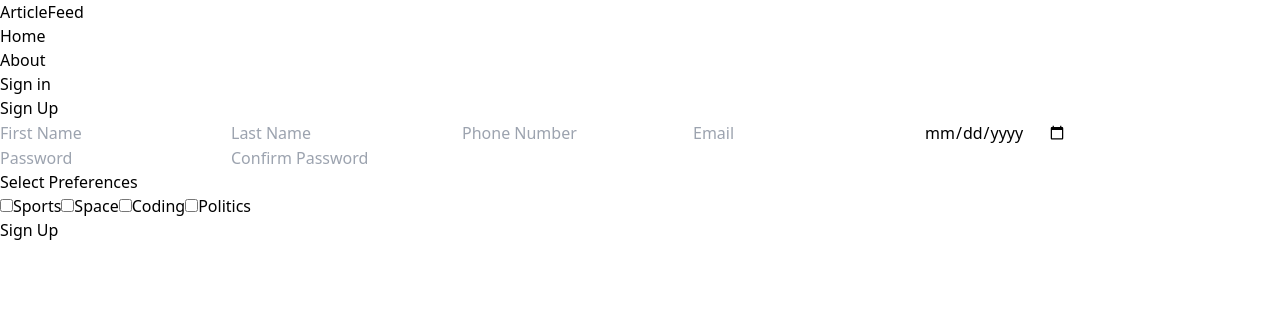
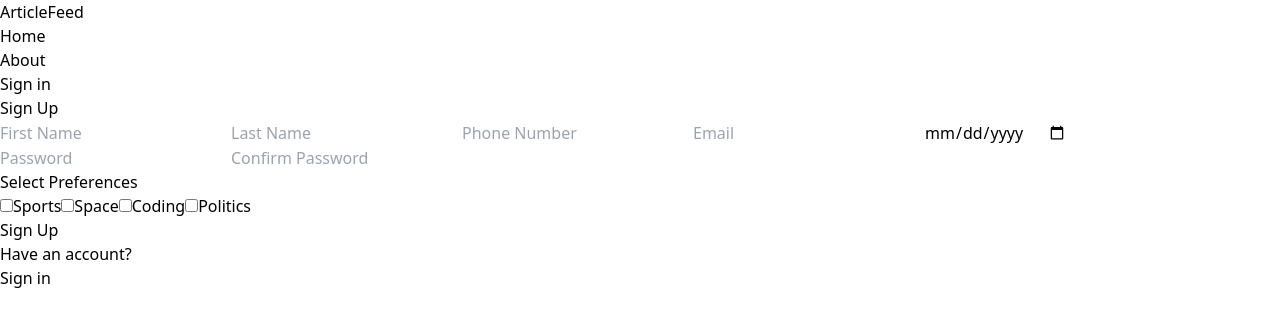
Before and after one commit to AmanPachauria/ArticleFeed, a React (Vite) app in the folder client/: page /sign-up in a window 1280 px wide. Shown: the top 326 px of the page. Built offline with nearby package versions, Linux system fonts and the light colour scheme.

Commit message:
add Profile Private route

```diff
--- a/client/src/App.jsx
+++ b/client/src/App.jsx
@@ -5,6 +5,8 @@ import SignIn from "./pages/SignIn";
 import SignUp from "./pages/SignUp";
 import About from "./pages/About";
 import Header from './components/Header';
+import Profile from './pages/Profile';
+import PrivateRoute from './components/PrivateRoute';
 
 export default function App() {
   return (
@@ -15,6 +17,9 @@ export default function App() {
            <Route path='/sign-in' element={<SignIn />} />
            <Route path='/sign-up' element={<SignUp />} />
            <Route path='/about' element={<About />} />
+           <Route element={<PrivateRoute />}>
+              <Route path='/profile' element={<Profile />} />
+           </Route>
        </Routes>
     </BrowserRouter>
   );
--- a/client/src/components/Header.jsx
+++ b/client/src/components/Header.jsx
@@ -1,6 +1,8 @@
 import { Link } from 'react-router-dom';
+import { useSelector } from 'react-redux';
 
 export default function Header() {
+  const { currentUser } = useSelector( (state) => state.user);
   return (
     <header className='bg-gradient-to-r from-indigo-600 to-purple-600 shadow-md text-white'>
       <div className='flex justify-between items-center max-w-6xl mx-auto p-3'>
@@ -17,8 +19,11 @@ export default function Header() {
           <Link to='/about' className='text-white hover:underline'>
             <li className='hidden sm:inline'>About</li>
           </Link>
-          <Link to='/sign-in' className='text-white hover:underline'>
-            <li>Sign in</li>
+          <Link to='/profile' className='text-white hover:underline'>
+            { currentUser ?
+               (<img className='rounded-full h-7 w-7 object-cover' src={currentUser.avatar} alt='prorfile' />
+               ) : (
+               <li className='text-slate-700 hover:underline'>Sign in</li>)}
           </Link>
         </ul>
       </div>
--- /dev/null
+++ b/client/src/components/PrivateRoute.jsx
@@ -0,0 +1,7 @@
+import { useSelector } from 'react-redux';
+import { Outlet, Navigate } from 'react-router-dom';
+
+export default function PrivateRoute() {
+    const { currentUser } = useSelector((state) => state.user);
+    return currentUser ? <Outlet /> : <Navigate to='/sign-in' />;
+}
--- /dev/null
+++ b/client/src/pages/Profile.jsx
@@ -0,0 +1,7 @@
+import React from 'react'
+
+export default function Profile() {
+  return (
+    <div>Profile</div>
+  )
+}
--- a/client/src/pages/SignIn.jsx
+++ b/client/src/pages/SignIn.jsx
@@ -1,5 +1,5 @@
 import React, { useState } from "react";
-import { useNavigate } from "react-router-dom";
+import { Link, useNavigate } from "react-router-dom";
 import { useDispatch, useSelector } from "react-redux";
 import {
   signInStart,
@@ -82,6 +82,14 @@ export default function SignIn() {
           >
             {loading ? "Loading..." : "Sign In"}
           </button>
+
+          <div className="flex gap-2 mt-5">
+            <p>Dont have an account?</p>
+            <Link to={"/sign-up"}>
+              <span className="text-blue-700">Sign up</span>
+            </Link>
+          </div>
+          {error && <p className="text-red-500 mt-5">{error}</p>}
         </form>
       </div>
     </div>
--- a/client/src/pages/SignUp.jsx
+++ b/client/src/pages/SignUp.jsx
@@ -1,21 +1,25 @@
-import React, { useState } from 'react';
-import { useNavigate } from 'react-router-dom';
+import React, { useState } from "react";
+import { Link, useNavigate } from "react-router-dom";
 import { useDispatch, useSelector } from "react-redux";
-import { signUpStart, signUpSuccess, signUpFailure } from '../redux/user/userSlice';
+import {
+  signUpStart,
+  signUpSuccess,
+  signUpFailure,
+} from "../redux/user/userSlice";
 
 const SignUp = () => {
   const [formData, setFormData] = useState({
-    userFirstName: '',
-    userLastName: '',
-    phoneNumber: '',
-    email: '',
-    dateOfBirth: '',
-    password: '',
-    confirmPassword: '',
+    userFirstName: "",
+    userLastName: "",
+    phoneNumber: "",
+    email: "",
+    dateOfBirth: "",
+    password: "",
+    confirmPassword: "",
     preferences: [],
   });
 
-  const { error, loading } = useSelector( (state) => state.user);
+  const { error, loading } = useSelector((state) => state.user);
   const navigate = useNavigate();
   const dispatch = useDispatch();
 
@@ -24,7 +28,9 @@ const SignUp = () => {
       if (prevData.preferences.includes(preference)) {
         return {
           ...prevData,
-          preferences: prevData.preferences.filter((item) => item !== preference),
+          preferences: prevData.preferences.filter(
+            (item) => item !== preference
+          ),
         };
       } else {
         return {
@@ -48,23 +54,23 @@ const SignUp = () => {
     console.log(formData);
     try {
       dispatch(signUpStart());
-        const response = await fetch('/server/auth/signup', {
-          method: 'POST',
+      const response = await fetch("/server/auth/signup", {
+        method: "POST",
         headers: {
-            'Content-Type': 'application/json',
+          "Content-Type": "application/json",
         },
         body: JSON.stringify(formData),
       });
 
       const data = await response.json();
 
-        if( data.success === false ) {
+      if (data.success === false) {
         dispatch(signUpFailure(data.message));
         return;
       }
 
       dispatch(signUpSuccess(data));
-        navigate('/sign-in');
+      navigate("/sign-in");
     } catch (error) {
       dispatch(signUpFailure(Data.message));
     }
@@ -146,15 +152,14 @@ const SignUp = () => {
           />
 
           <div className="space-y-2">
-
             <h5 className="text-lg font-semibold mb-2">Select Preferences</h5>
 
             <label className="flex items-center">
               <input
                 type="checkbox"
                 name="sports"
-                checked={formData.preferences.includes('sports')}
-                onChange={() => handleCheckboxChange('sports')}
+                checked={formData.preferences.includes("sports")}
+                onChange={() => handleCheckboxChange("sports")}
               />
               <span className="ml-2">Sports</span>
             </label>
@@ -163,8 +168,8 @@ const SignUp = () => {
               <input
                 type="checkbox"
                 name="space"
-                checked={formData.preferences.includes('space')}
-                onChange={() => handleCheckboxChange('space')}
+                checked={formData.preferences.includes("space")}
+                onChange={() => handleCheckboxChange("space")}
               />
               <span className="ml-2">Space</span>
             </label>
@@ -173,8 +178,8 @@ const SignUp = () => {
               <input
                 type="checkbox"
                 name="coding"
-                checked={formData.preferences.includes('coding')}
-                onChange={() => handleCheckboxChange('coding')}
+                checked={formData.preferences.includes("coding")}
+                onChange={() => handleCheckboxChange("coding")}
               />
               <span className="ml-2">Coding</span>
             </label>
@@ -183,8 +188,8 @@ const SignUp = () => {
               <input
                 type="checkbox"
                 name="politics"
-                checked={formData.preferences.includes('politics')}
-                onChange={() => handleCheckboxChange('politics')}
+                checked={formData.preferences.includes("politics")}
+                onChange={() => handleCheckboxChange("politics")}
               />
               <span className="ml-2">Politics</span>
             </label>
@@ -196,6 +201,14 @@ const SignUp = () => {
           >
             Sign Up
           </button>
+
+          <div className="flex gap-2 mt-5">
+            <p>Have an account?</p>
+            <Link to={"/sign-in"}>
+              <span className="text-blue-700">Sign in</span>
+            </Link>
+          </div>
+          {error && <p className="text-red-500 mt-5">{error}</p>}
         </form>
       </div>
     </div>
```
Lines whose indentation alone changed are shown as unchanged.
